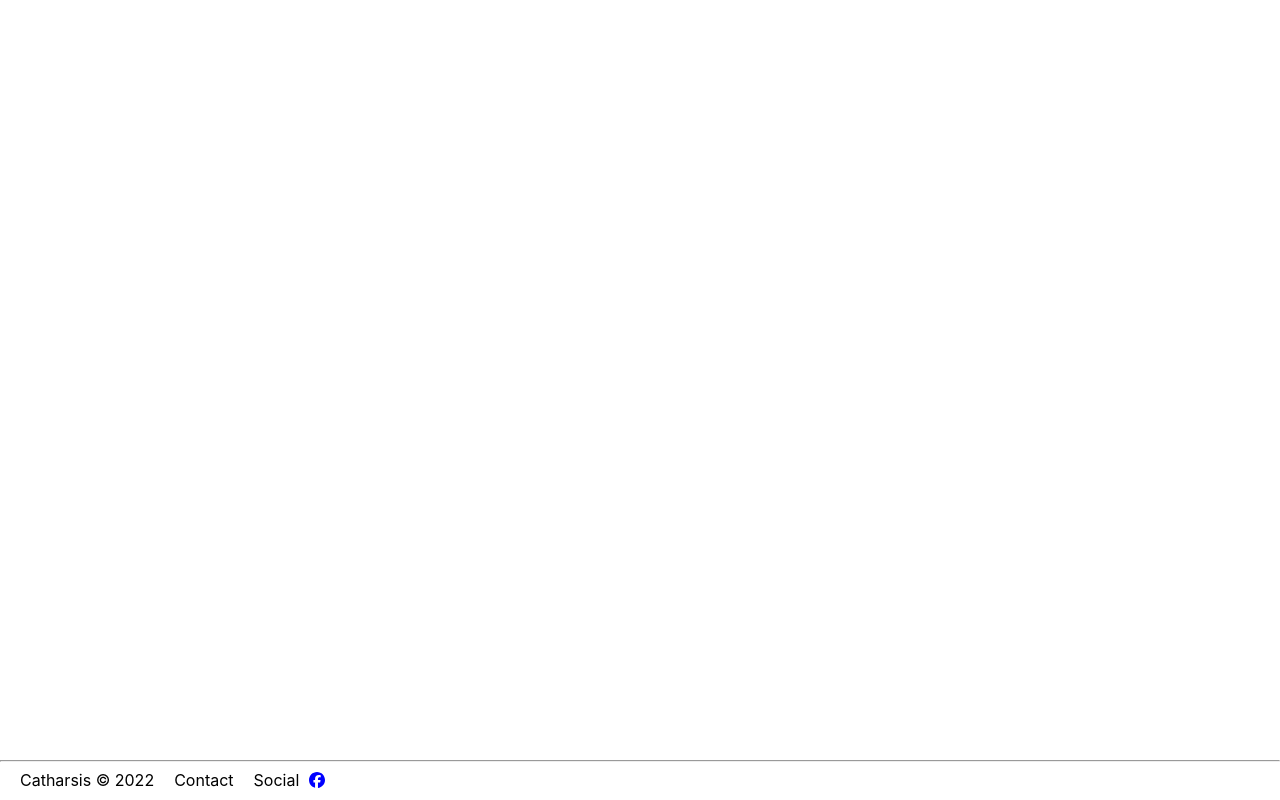
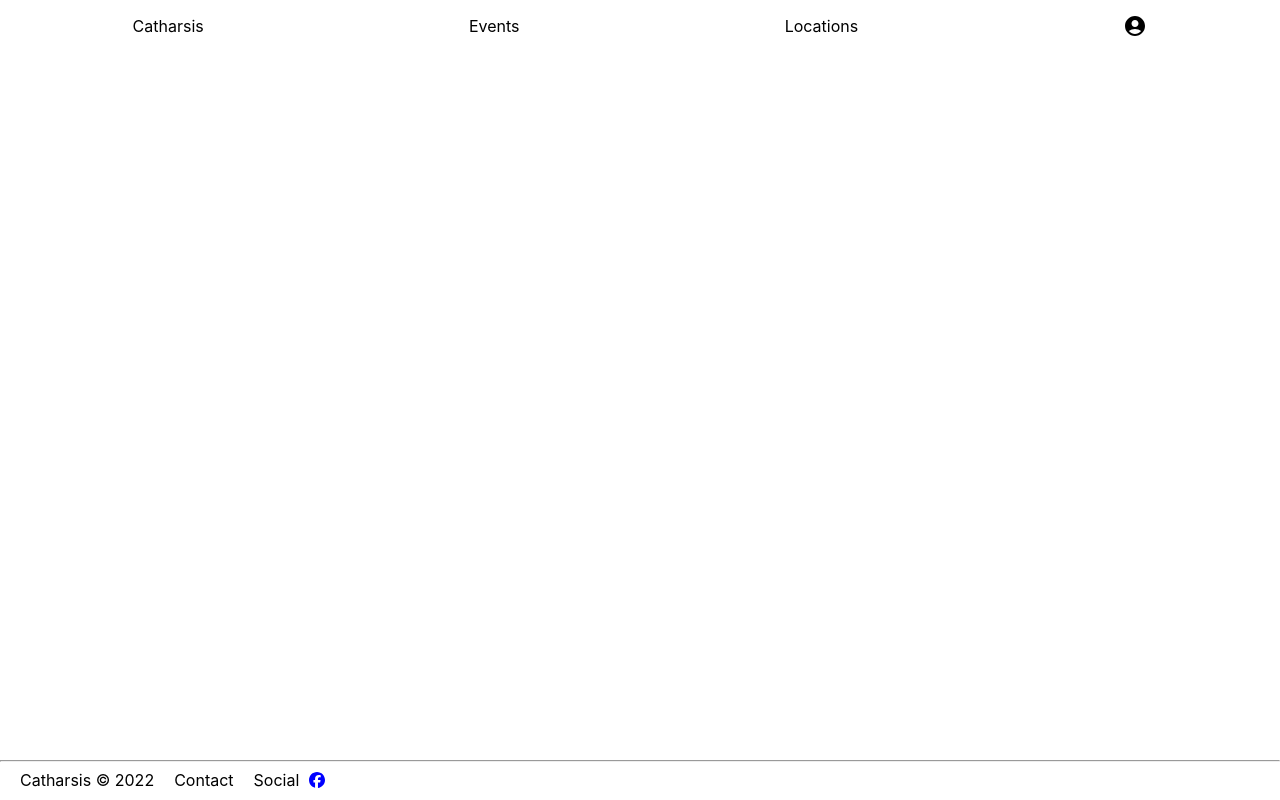
Before and after one commit to ioanarijnita/Catharsis, a React (Create React App) app in the folder web/: page / in a window 1280 px wide. Built offline with nearby package versions, Linux system fonts and the light colour scheme.

Commit message:
added app header

```diff
--- a/web/package.json
+++ b/web/package.json
@@ -3,9 +3,13 @@
   "version": "0.1.0",
   "private": true,
   "dependencies": {
+    "@emotion/react": "^11.8.2",
+    "@emotion/styled": "^11.8.1",
     "@fortawesome/fontawesome-svg-core": "^6.1.1",
     "@fortawesome/free-brands-svg-icons": "^6.1.1",
     "@fortawesome/react-fontawesome": "^0.1.18",
+    "@mui/icons-material": "^5.5.1",
+    "@mui/material": "^5.5.3",
     "@testing-library/jest-dom": "^5.14.1",
     "@testing-library/react": "^12.0.0",
     "@testing-library/user-event": "^13.2.1",
--- a/web/src/App.tsx
+++ b/web/src/App.tsx
@@ -2,10 +2,12 @@ import React from 'react';
 import logo from './logo.svg';
 import './App.css';
 import { Footer } from './components/Footer';
+import { Header } from './components/header';
 
 function App() {
   return (
     <div className="App">
+      <Header />
       <Footer />
     </div>
   );
--- /dev/null
+++ b/web/src/components/header.tsx
@@ -0,0 +1,17 @@
+import AccountCircleIcon from '@mui/icons-material/AccountCircle';
+
+export function Header() {
+    return <div style={{ display: "flex", justifyContent: "space-around", alignItems: "center" }}>
+        <p>
+            Catharsis
+        </p>
+        <p style={{ cursor: "pointer" }}>
+            Events
+        </p>
+
+        <p style={{ cursor: "pointer" }}>
+            Locations
+        </p>
+        <AccountCircleIcon style={{ cursor: "pointer" }} />
+    </div>
+}
```
Also changed, not shown: 1 other file (tests, documents, lock files or other folders).
